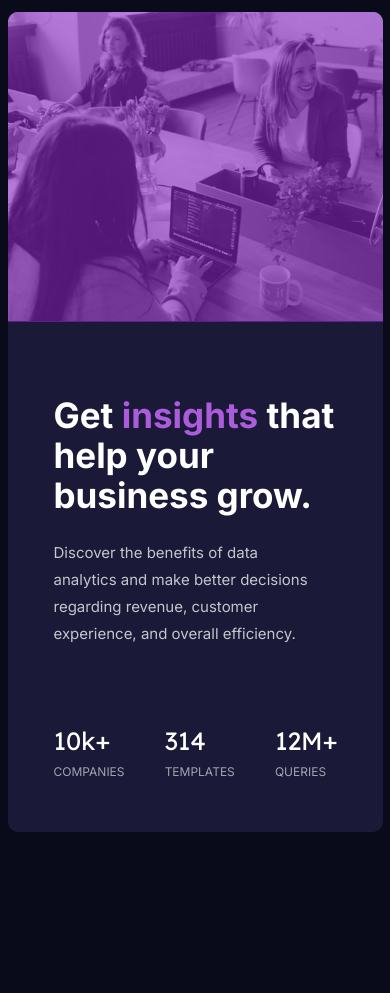
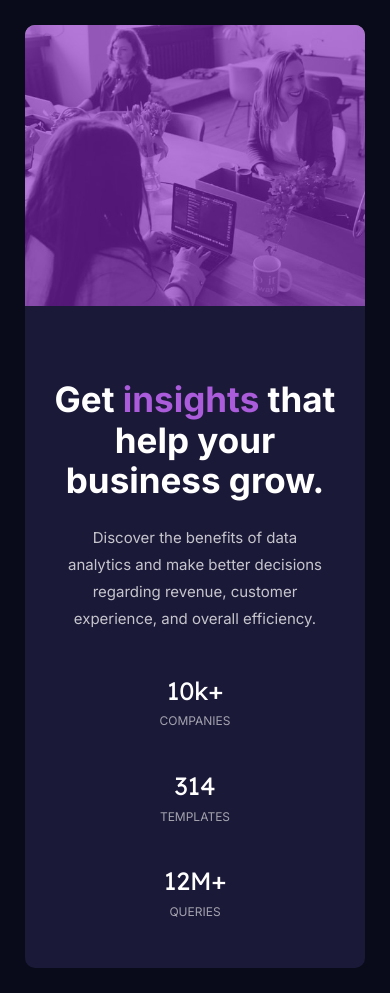
Before and after one commit to AhmedFawzi44/Stats-Preview-Card, a plain HTML site: page index.html in a window 390 px wide. Before the commit the page ends 844 px from the top, so only its background shows below. Drawn offline with Linux system fonts and the light colour scheme.

Commit message:
Upload The Design

```diff
--- a/css/main.css
+++ b/css/main.css
@@ -116,27 +116,6 @@ body {
     font-size: 12px;
 }
 
-/* @media (max-width:1199px) {
-    .container .box-cont {
-        flex-direction: column;
-        max-width: 540px;
-    }
-    .container .image {
-        order: -1;
-    }
-    .container .image {
-        border-top-left-radius: 10px;
-        border-bottom-right-radius: 0px;
-    }
-    .container .image img {
-        border-top-left-radius: 10px;
-        border-bottom-right-radius: 0px;
-    }
-    .container .image::before {
-        border-top-left-radius: 10px;
-        border-bottom-right-radius: 0px;
-    }
-} */
 
 @media (max-width:1199px) {
     .container .box-cont {
@@ -161,21 +140,36 @@ body {
     .container .text .stats{
         margin-bottom: 50px;
     }
+    .container{
+        padding: 25px 0;
+    }
+    .container .text .stats .box{
+        padding-top: 50px;
+    }
+    .container .text .stats{
+        text-align: center;
+    }
+    .container .text .header{
+        text-align: center;
+    }
+    .container .text .header p{
+        margin: 0 auto;
+    }
 }
 
 @media (max-width:576px) {
     .container .box-cont {
         flex-direction: column;
-        max-width: 375px;
+        max-width: 340px;
     }
     .container .image {
         order: -1;
         border-top-left-radius: 10px;
         border-bottom-right-radius: 0px;
-        max-height: 310px;
+        max-height: 281px;
     }
     .container .image img {
-        max-width: 375px;
+        max-width: 340px;
         border-top-left-radius: 10px;
         border-bottom-right-radius: 0px;
     }
@@ -184,10 +178,21 @@ body {
         border-bottom-right-radius: 0px;
     }
 
+    .box-cont .text {
+        padding: 50px 25px 0px 25px;
+    }
+    .container .text .stats{
+        flex-direction: column;
+        text-align: center;
+        margin-top: 25px;
+        margin-bottom: 25px;
+    }
+
     .container .text .stats .box{
-        padding-right: 0%;
+        padding: 20px 0;
     }
-    .box-cont .text {
-        padding: 50px 45px 0px 46px;
+    .container .text .stats .box p{
+        margin: 0 auto;
     }
+
 }
```
